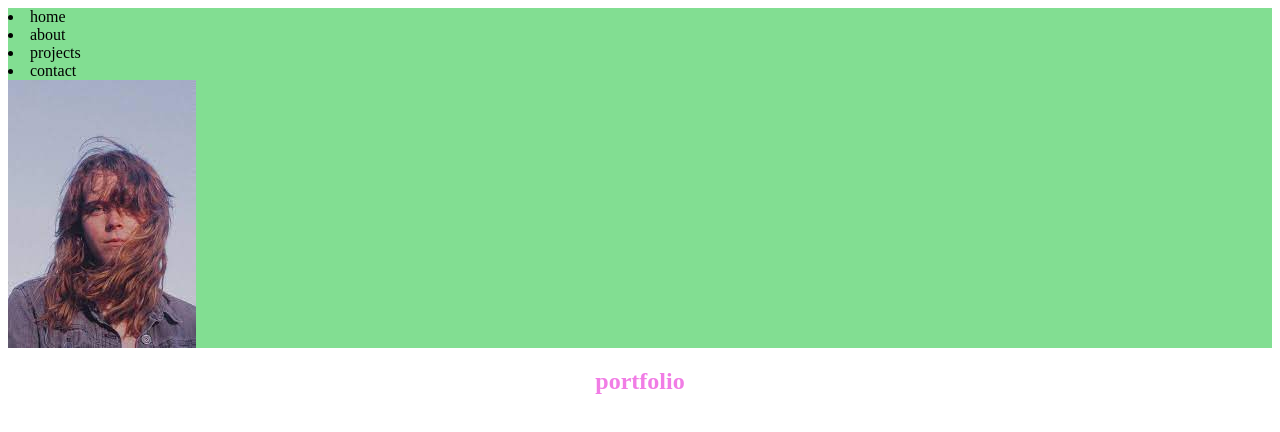
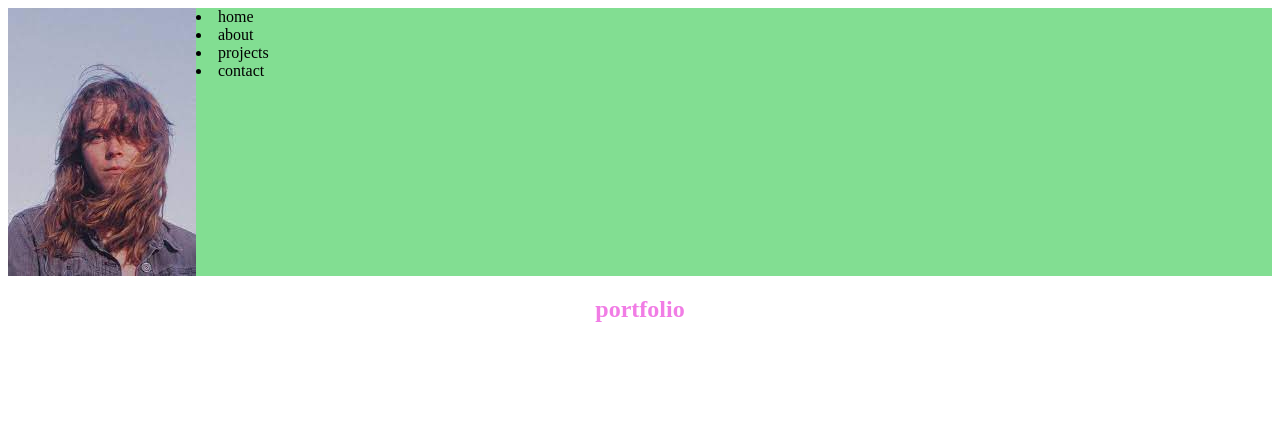
Before and after one commit to Georgiavans/portfolio-website, a plain HTML site: page index.html in a window 1280 px wide. Drawn offline with Linux system fonts and the light colour scheme.

Commit message:
updated navbar,logo and header

```diff
--- a/css/style.css
+++ b/css/style.css
@@ -13,17 +13,15 @@ h2 {
 background-color: rgb(130, 222, 146);
 }
 
-.navbar {
+.container {
+background-color: rgb(130, 222, 146);
 display: flex;
+flex-wrap: wrap;
 }
 
-.navbar ul {
+.logo {
     display: flex;
-    flex-wrap: wrap;
-}
-
-.photo {
-    display: flex;
-    flex-wrap: wrap;
+    float: left;
+    size-adjust:-50px;
 
 }
--- a/index.html
+++ b/index.html
@@ -9,15 +9,19 @@
 </head>
 <body>
     <header class="header">
-        <nav class="navbar">
-            <div>
-            <li>home</li>
-            <li>about</li>
-            <li>projects</li>
-            <li>contact</li>
-            </div>
+        <div class="container">
+            <img class=photo src="./portfolio.jpg"alt="logo" class="logo">
+        <nav
+            <ul>
+                <li>home</li>
+                <li>about</li>
+                <li>projects</li>
+                <li>contact</li>
+            </ul>
         </nav>
-         <img class=photo src="./portfolio.jpg"alt="">
+        </div>
+
+
       </header>
     <section>
 
```
